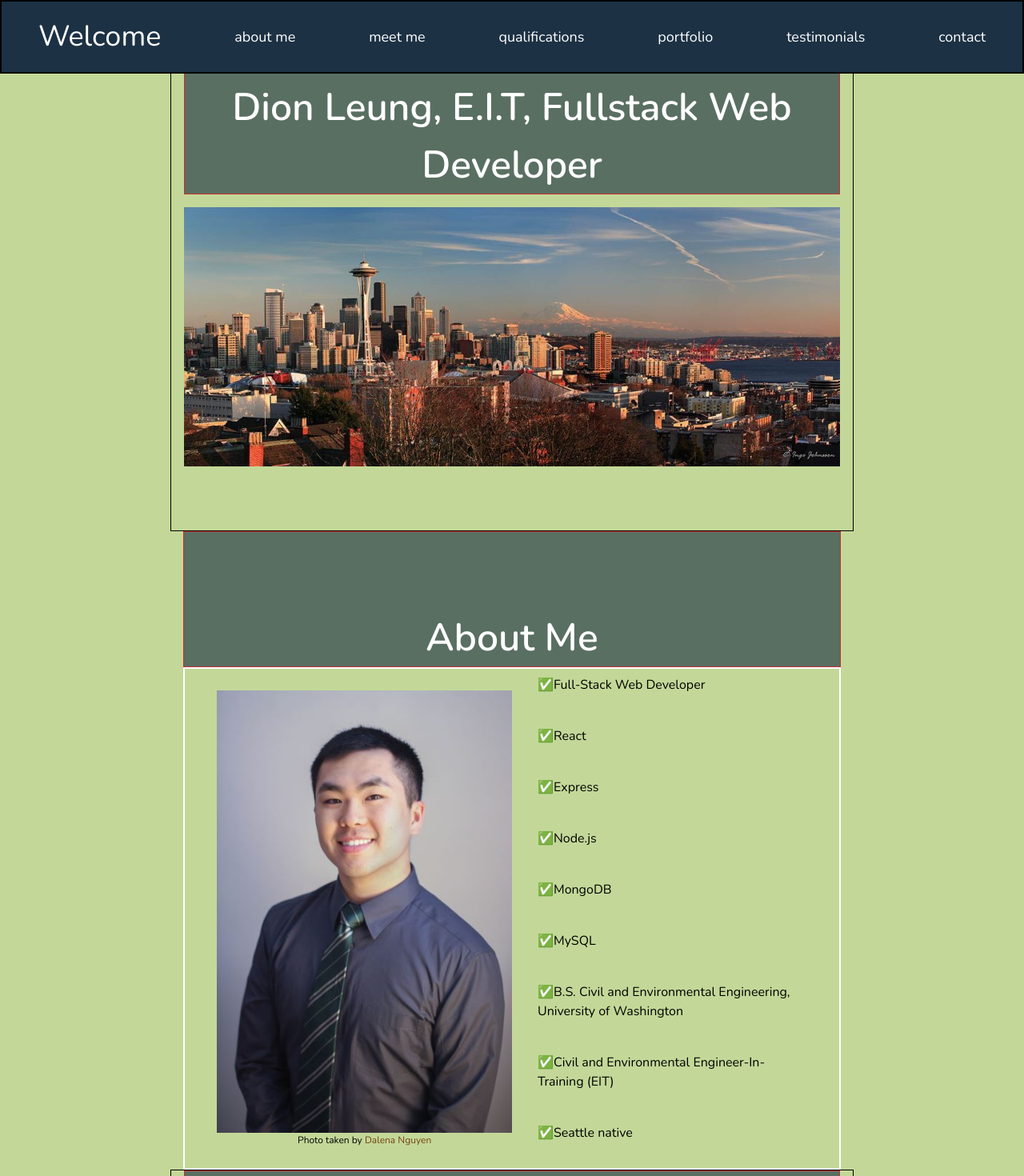
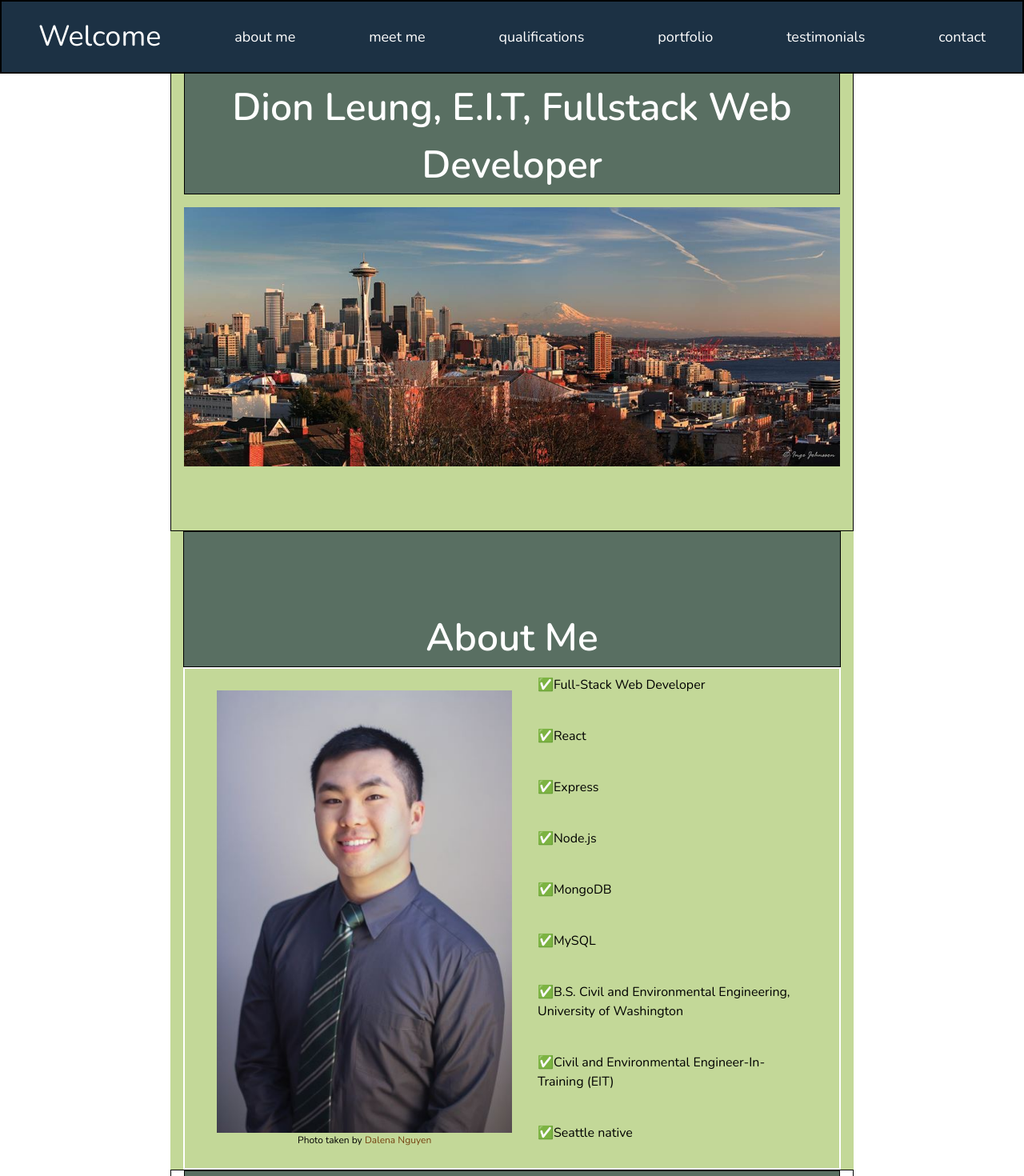
Before and after one commit to dionleung14/portfolio-nodemailer, a React (Create React App) app: page /about-me in a window 1280 px wide. Shown: the top 1470 px of the page at 80% size. Built offline with nearby package versions, Linux system fonts and the light colour scheme.

Commit message:
messing around with colors

```diff
--- a/src/components/About.js
+++ b/src/components/About.js
@@ -7,7 +7,10 @@ import Emoji from "./Emoji";
 export default class About extends Component {
   render() {
     return (
-      <div className="lg:w-8/12 w-full lg:mx-auto lg:px-4" id="about-me">
+      <div
+        className="lg:w-8/12 w-full lg:mx-auto lg:px-4 bg-dclpal1-400"
+        id="about-me"
+      >
         <FirstHeader text="About Me" />
         <div className="flex md:flex-row flex-col items-center justify-around border-white border-2 px-6">
           <div className="lg:w-1/2 w-full lg:mx-4 my-2 lg:my-6">
--- a/src/components/ContactForm.js
+++ b/src/components/ContactForm.js
@@ -130,8 +130,8 @@ export default function ContactForm() {
       <FirstHeader text="Contact me!" />
       <div className="flex justify-around flex-col w-full lg:mt-8 lg:mb-2 my-2 lg:pl-6 p-2">
         <h3 className="lg:w-4/5 my-2">
-          Hit me up! Have any questions? Want to collaborate together? Secretly
-          dying to know my favorite song? Send me an email (or use the nifty
+          Have any questions? Want to collaborate together? Secretly dying to
+          know my favorite song? Hit me up! Send me an email (or use the nifty
           little form below!) and I'll get back to you as soon as I can!
         </h3>
         <h3 className="lg:w-4/5 my-2">
@@ -162,7 +162,7 @@ export default function ContactForm() {
               </label>
               <div className="flex flex-row">
                 <input
-                  className="w-1/2 px-2 mr-2"
+                  className="w-1/2 px-2 mr-2 bg-dclpal1-200"
                   type="text"
                   value={formState.firstName}
                   onChange={handleInput}
--- a/src/components/FirstHeader.js
+++ b/src/components/FirstHeader.js
@@ -2,7 +2,7 @@ import React from "react";
 
 export default function FirstHeader(props) {
   return (
-    <h1 className="border border-red-700 border-4 text-center lg:text-5xl text-2xl bg-dclpal1-200 text-white sticky top-0 lg:pt-24 pt-12 font-bold z-20">
+    <h1 className="border border-black text-center lg:text-5xl text-2xl bg-dclpal1-200 text-white sticky top-0 lg:pt-24 pt-12 font-bold z-20">
       {props.text}
     </h1>
   );
--- a/src/components/Welcome.js
+++ b/src/components/Welcome.js
@@ -5,7 +5,7 @@ import FirstHeader from "./FirstHeader";
 export default function Welcome() {
   return (
     <div
-      className="lg:w-8/12 w-full lg:mx-auto border border-black border-2 lg:px-4"
+      className="lg:w-8/12 w-full lg:mx-auto border border-black border-2 lg:px-4 bg-dclpal1-400"
       id="top"
     >
       <FirstHeader text="Dion Leung, E.I.T, Fullstack Web Developer" />
--- a/src/index.css
+++ b/src/index.css
@@ -5,7 +5,7 @@ body {
     sans-serif; */
   -webkit-font-smoothing: antialiased;
   -moz-osx-font-smoothing: grayscale;
-  background-color: #c3d898;
+  /* background-color: #c3d898; */
   font-family: "Nunito", sans-serif;
 }
 
```
